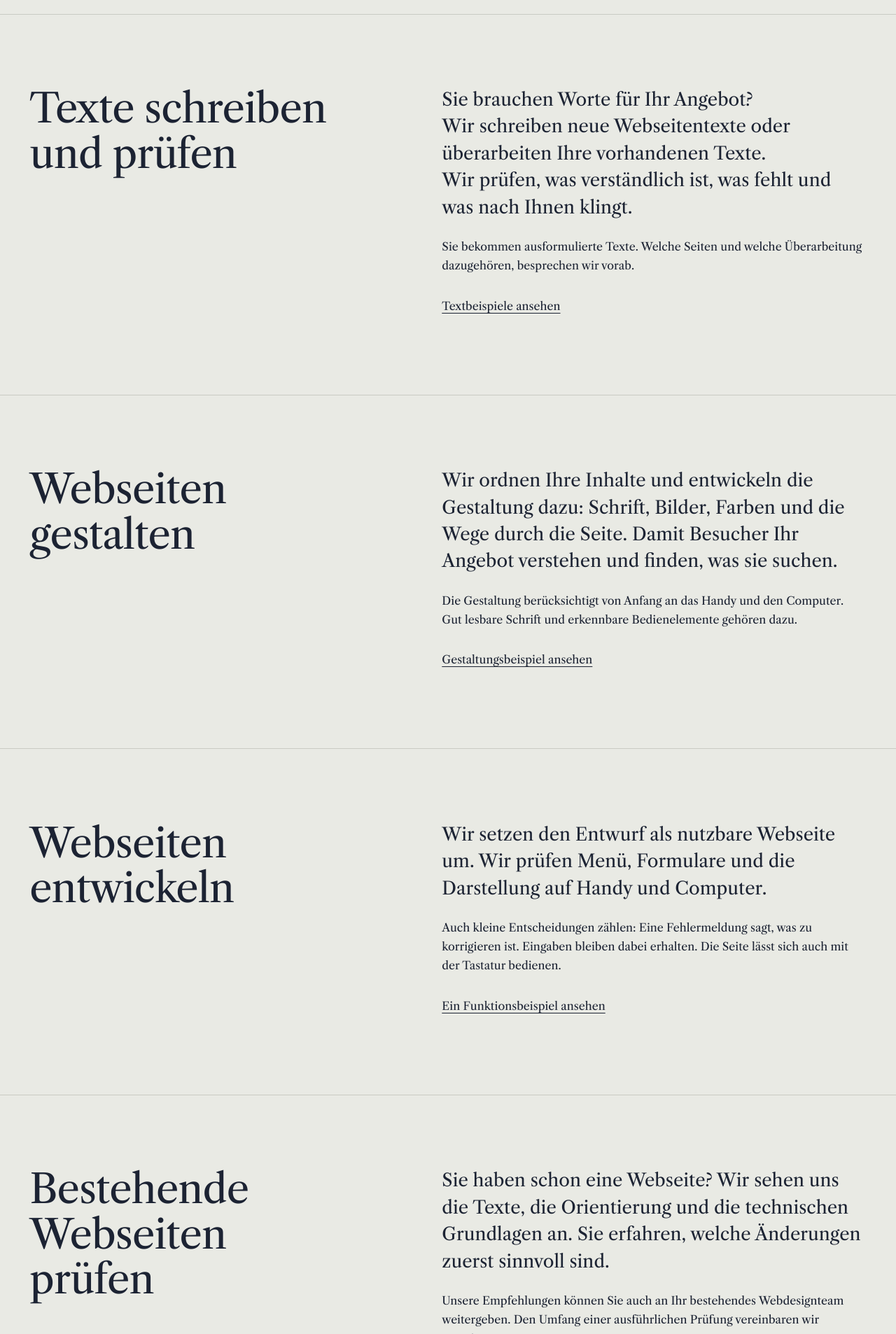
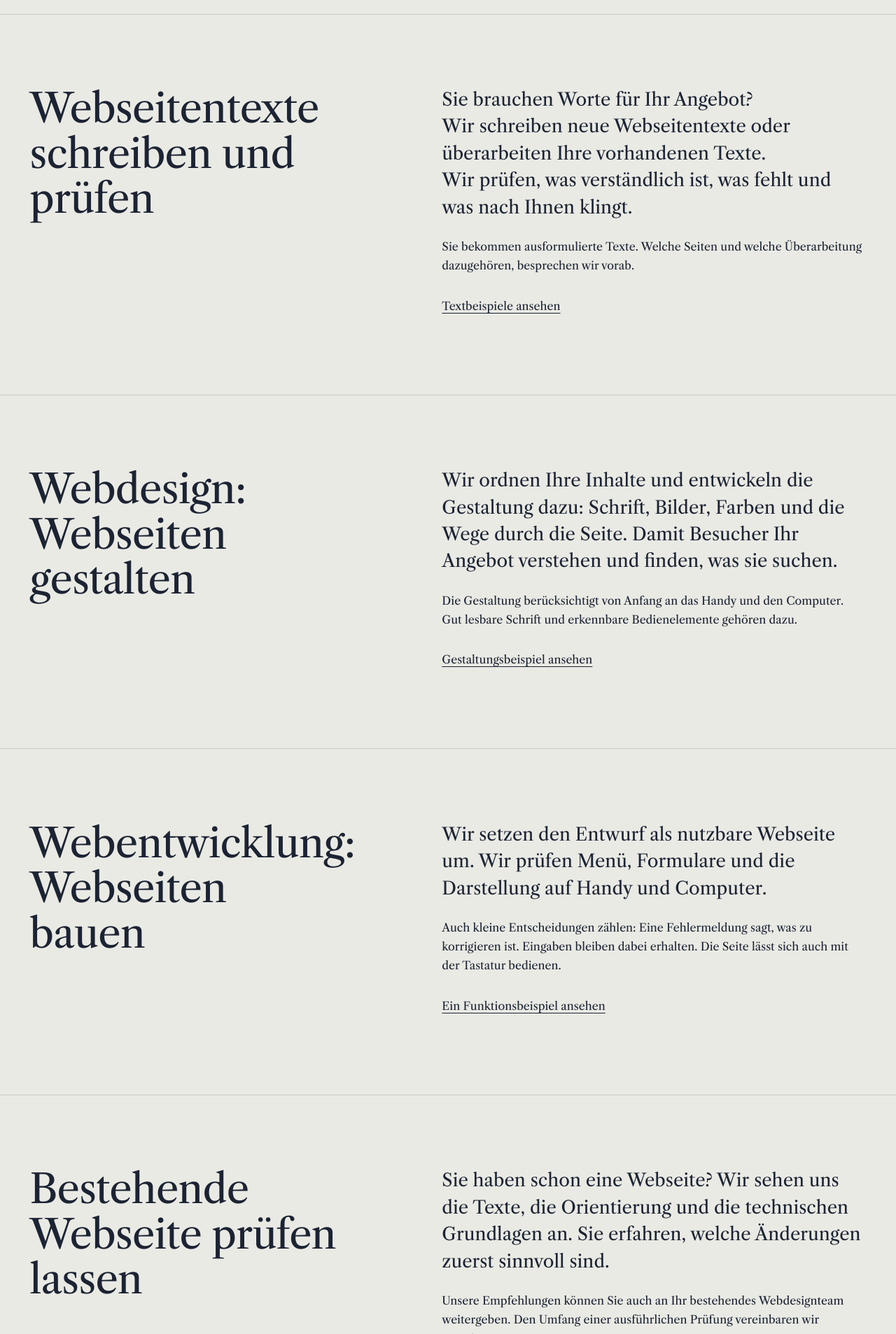
Before and after one commit to lillycontentcreatorwerkstatt-sudo/satzstrategie-webseite, a Next.js app in the folder webseiten-check/: page /leistungen in a window 1280 px wide. Shown: the part 500-2406 px from the top of the page at 70% size. Built offline with nearby package versions, Linux system fonts and the light colour scheme.

Commit message:
Suchbegriffe in Überschriften und Linktexten
Co-Authored-By: Claude Opus 5.5 <noreply@anthropic.com>

```diff
--- a/webseiten-check/src/app/beispiele/work-examples.tsx
+++ b/webseiten-check/src/app/beispiele/work-examples.tsx
@@ -26,7 +26,7 @@ export default function WorkExamples() {
       <details className="optional-demo"><summary>Die Fehlerhilfe selbst ausprobieren</summary><div className="work-demo"><p className="small-note">Nur eine Demonstration. Es&nbsp;wird nichts versendet oder gespeichert.</p><ValidationForm /></div></details>
       <a className="example-back" href="#beispielauswahl">Zur Beispielauswahl</a>
     </section>
-    <section className="open-case" id="zugang" aria-labelledby="example-access"><header><h2 id="example-access">Lesen<br />ohne Rätsel</h2><p>Lesbarkeit und Bedienung für jede Branche</p></header>
+    <section className="open-case" id="zugang" aria-labelledby="example-access"><header><h2 id="example-access">Barrierefrei lesen,<br />ohne Rätsel</h2><p>Lesbarkeit und Bedienung für jede Branche</p></header>
       <Comparison before={<figure className="contrast-sample"><svg viewBox="0 0 420 140" aria-hidden="true"><rect width="420" height="140" fill="#fff" /><text x="18" y="55" fill="#aaa" fontSize="25" fontFamily="Georgia,serif">Ihr Termin ist am Dienstag,</text><text x="18" y="95" fill="#aaa" fontSize="25" fontFamily="Georgia,serif">um 10 Uhr.</text></svg><figcaption>Hellgrau auf Weiß. Kontrast:&nbsp;<strong>2,3 : 1</strong>.</figcaption></figure>} after={<figure className="contrast-sample"><svg viewBox="0 0 420 140" aria-hidden="true"><rect width="420" height="140" fill="#fff" /><text x="18" y="55" fill="#1c2333" fontSize="25" fontFamily="Georgia,serif">Ihr Termin ist am Dienstag,</text><text x="18" y="95" fill="#1c2333" fontSize="25" fontFamily="Georgia,serif">um 10 Uhr.</text></svg><figcaption>Dunkle Schrift auf Weiß. Kontrast:&nbsp;<strong>18,9 : 1</strong>.</figcaption></figure>} />
       <p className="comparison-transcript">Vergleichstext: „Ihr&nbsp;Termin ist am Dienstag, um 10 Uhr.“</p>
       <Explanation before="Hellgraue Schrift hebt sich zu wenig vom weißen Hintergrund ab." change="Die Schrift wird dunkler. Wortlaut&nbsp;und Schriftgröße bleiben gleich." reason="Der Text lässt sich leichter erkennen. Die&nbsp;internationalen WCAG-Richtlinien nennen für normalen Text mindestens 4,5 : 1 Kontrast." />
--- a/webseiten-check/src/app/kontakt/page.tsx
+++ b/webseiten-check/src/app/kontakt/page.tsx
@@ -6,5 +6,5 @@ import CopyEmail from "../components/CopyEmail";
 import "../clear-journey.css";
 export const metadata = pageMetadata("/kontakt", "Kontakt mit Lilly und Piet | Satzstrategie", "Neue Texte, eine neue Webseite oder eine Ersteinschätzung? Schreiben Sie uns von Ihrem Vorhaben. Direkter Kontakt per E-Mail.");
 export default function KontaktPage() {
-  return <StudioShell active="/kontakt" flowFooter><section className="contact-layout"><div className="contact-intro"><h1>Ein guter<br />Anfang.</h1><p>Ein paar Zeilen genügen.<br />Erzählen Sie uns von Ihrem Vorhaben.</p><p>Neue Texte? Eine&nbsp;neue Webseite? Oder&nbsp;wissen Sie noch nicht, wo es hakt? Gemeinsam&nbsp;klären wir, was Sie brauchen. Sie&nbsp;bekommen zunächst eine Rückmeldung per E-Mail. Ob&nbsp;wir danach telefonieren, uns per Video oder vor Ort treffen, entscheiden wir gemeinsam.</p><span className="contact-signature">Bis bald,<br /><em>Lilly und Piet</em></span></div><div><ContactLetter /><div className="direct-email"><p>Oder schreiben Sie direkt:</p><CopyEmail email="kontakt@satzstrategie.de" /></div><div className="contact-alternative"><Link className="studio-button studio-button-secondary" href="/erster-blick">Eine Ersteinschätzung anfragen</Link></div></div></section></StudioShell>;
+  return <StudioShell active="/kontakt" flowFooter><section className="contact-layout"><div className="contact-intro"><h1>Ein guter<br />Anfang.</h1><p>Ein paar Zeilen genügen.<br />Erzählen Sie uns von Ihrem Vorhaben.</p><p>Neue Texte? Eine&nbsp;neue Webseite? Oder&nbsp;wissen Sie noch nicht, wo es hakt? Gemeinsam&nbsp;klären wir, was Sie brauchen. Sie&nbsp;bekommen zunächst eine Rückmeldung per E-Mail. Ob&nbsp;wir danach telefonieren, uns per Video oder vor Ort treffen, entscheiden wir gemeinsam.</p><span className="contact-signature">Bis bald,<br /><em>Lilly und Piet</em></span></div><div><ContactLetter /><div className="direct-email"><p>Oder schreiben Sie direkt:</p><CopyEmail email="kontakt@satzstrategie.de" /></div><div className="contact-alternative"><Link className="studio-button studio-button-secondary" href="/erster-blick">Kostenlose Ersteinschätzung anfragen</Link></div></div></section></StudioShell>;
 }
--- a/webseiten-check/src/app/leistungen/page.tsx
+++ b/webseiten-check/src/app/leistungen/page.tsx
@@ -5,10 +5,10 @@ import "../clear-journey.css";
 
 export const metadata = pageMetadata("/leistungen", "Webseitentexte schreiben lassen & Webdesign | Satzstrategie", "Wir schreiben und überarbeiten Webseitentexte, gestalten und entwickeln Webseiten und prüfen bestehende Seiten. Umfang und Preis klären wir gemeinsam.");
 const services = [
-  { id: "texte", title: "Texte schreiben und prüfen", copy: "Sie brauchen Worte für Ihr Angebot? Wir\u00A0schreiben neue Webseitentexte oder überarbeiten Ihre vorhandenen Texte. Wir\u00A0prüfen, was verständlich ist, was fehlt und was nach Ihnen klingt.", result: "Sie bekommen ausformulierte Texte. Welche\u00A0Seiten und welche Überarbeitung dazugehören, besprechen wir vorab.", link: "/beispiele#text", label: "Textbeispiele ansehen" },
-  { id: "gestaltung", title: "Webseiten gestalten", copy: "Wir ordnen Ihre Inhalte und entwickeln die Gestaltung dazu: Schrift, Bilder, Farben und die Wege durch die Seite. Damit\u00A0Besucher Ihr Angebot verstehen und finden, was sie suchen.", result: "Die Gestaltung berücksichtigt von Anfang an das Handy und den Computer. Gut\u00A0lesbare Schrift und erkennbare Bedienelemente gehören dazu.", link: "/beispiele#design", label: "Gestaltungsbeispiel ansehen" },
-  { id: "entwicklung", title: "Webseiten entwickeln", copy: "Wir setzen den Entwurf als nutzbare Webseite um. Wir\u00A0prüfen Menü, Formulare und die Darstellung auf Handy und Computer.", result: "Auch kleine Entscheidungen zählen: Eine\u00A0Fehlermeldung sagt, was zu korrigieren ist. Eingaben\u00A0bleiben dabei erhalten. Die\u00A0Seite lässt sich auch mit der Tastatur bedienen.", link: "/beispiele#code", label: "Ein Funktionsbeispiel ansehen" },
-  { id: "webseitenberatung", title: "Bestehende Webseiten prüfen", copy: "Sie haben schon eine Webseite? Wir\u00A0sehen uns die Texte, die Orientierung und die technischen Grundlagen an. Sie\u00A0erfahren, welche Änderungen zuerst sinnvoll sind.", result: "Unsere Empfehlungen können Sie auch an Ihr bestehendes Webdesignteam weitergeben. Den\u00A0Umfang einer ausführlichen Prüfung vereinbaren wir gemeinsam.", link: "/erster-blick", label: "Kostenlose Ersteinschätzung anfragen" },
+  { id: "texte", title: "Webseitentexte schreiben und prüfen", copy: "Sie brauchen Worte für Ihr Angebot? Wir\u00A0schreiben neue Webseitentexte oder überarbeiten Ihre vorhandenen Texte. Wir\u00A0prüfen, was verständlich ist, was fehlt und was nach Ihnen klingt.", result: "Sie bekommen ausformulierte Texte. Welche\u00A0Seiten und welche Überarbeitung dazugehören, besprechen wir vorab.", link: "/beispiele#text", label: "Textbeispiele ansehen" },
+  { id: "gestaltung", title: "Webdesign: Webseiten gestalten", copy: "Wir ordnen Ihre Inhalte und entwickeln die Gestaltung dazu: Schrift, Bilder, Farben und die Wege durch die Seite. Damit\u00A0Besucher Ihr Angebot verstehen und finden, was sie suchen.", result: "Die Gestaltung berücksichtigt von Anfang an das Handy und den Computer. Gut\u00A0lesbare Schrift und erkennbare Bedienelemente gehören dazu.", link: "/beispiele#design", label: "Gestaltungsbeispiel ansehen" },
+  { id: "entwicklung", title: "Webentwicklung: Webseiten bauen", copy: "Wir setzen den Entwurf als nutzbare Webseite um. Wir\u00A0prüfen Menü, Formulare und die Darstellung auf Handy und Computer.", result: "Auch kleine Entscheidungen zählen: Eine\u00A0Fehlermeldung sagt, was zu korrigieren ist. Eingaben\u00A0bleiben dabei erhalten. Die\u00A0Seite lässt sich auch mit der Tastatur bedienen.", link: "/beispiele#code", label: "Ein Funktionsbeispiel ansehen" },
+  { id: "webseitenberatung", title: "Bestehende Webseite prüfen lassen", copy: "Sie haben schon eine Webseite? Wir\u00A0sehen uns die Texte, die Orientierung und die technischen Grundlagen an. Sie\u00A0erfahren, welche Änderungen zuerst sinnvoll sind.", result: "Unsere Empfehlungen können Sie auch an Ihr bestehendes Webdesignteam weitergeben. Den\u00A0Umfang einer ausführlichen Prüfung vereinbaren wir gemeinsam.", link: "/erster-blick", label: "Kostenlose Ersteinschätzung anfragen" },
 ];
 // Häufige Fragen, so formuliert, wie Menschen danach suchen; die Antwort steht im ersten Satz.
 const faqs: { q: string; a: string; steps?: string[]; link?: { href: string; label: string } }[] = [
@@ -25,7 +25,7 @@ export default function ServicesPage() {
   return <StudioShell active="/leistungen" flowFooter>
     <header className="offer-header section-space"><h1>Was wir für<br />Sie tun.</h1><div><p className="large-copy">Vom einzelnen Text bis zur neuen Webseite.</p><p>Sie können uns mit einer konkreten Aufgabe beauftragen oder Text, Gestaltung und Entwicklung zusammen angehen.</p><Link className="studio-button" href="/kontakt">Projekt anfragen</Link></div></header>
     <div className="service-details">{services.map(service => <section className="service-detail section-space" id={service.id} key={service.id}><h2>{service.title}</h2><div><p className="large-copy">{service.copy}</p><p>{service.result}</p><Link href={service.link}>{service.label}</Link></div></section>)}</div>
-    <section className="working-together section-space"><h2>So arbeiten<br />wir zusammen</h2><div><h3>Was gehört zu Ihrem Auftrag?</h3><p>Eine Textkorrektur braucht etwas anderes als eine neue Webseite. Wir&nbsp;besprechen Ihre Branche, den Umfang, nötige Recherchen und das Material, das bereits vorliegt – etwa Texte und Bilder. Danach&nbsp;vereinbaren wir den Preis.</p><h3>Wie sprechen wir miteinander?</h3><p>Eine erste Einschätzung bekommen Sie normalerweise per E-Mail. Lieber&nbsp;anders? Sagen&nbsp;Sie es einfach. Ob&nbsp;wir danach telefonieren, uns per Video oder vor Ort treffen, entscheiden wir gemeinsam.</p><h3>Sie möchten erst einen Eindruck?</h3><p>Für eine bestehende Webseite geben wir Ihnen ein bis zwei konkrete Hinweise kostenlos per E-Mail. Ihre&nbsp;Ersteinschätzung erhalten Sie werktags innerhalb von 24 Stunden. Das&nbsp;ist eine kurze Ersteinschätzung, keine vollständige Prüfung.</p><Link href="/erster-blick">Den kostenlosen ersten Blick anfragen</Link></div></section>
+    <section className="working-together section-space"><h2>So arbeiten<br />wir zusammen</h2><div><h3>Was gehört zu Ihrem Auftrag?</h3><p>Eine Textkorrektur braucht etwas anderes als eine neue Webseite. Wir&nbsp;besprechen Ihre Branche, den Umfang, nötige Recherchen und das Material, das bereits vorliegt – etwa Texte und Bilder. Danach&nbsp;vereinbaren wir den Preis.</p><h3>Wie sprechen wir miteinander?</h3><p>Eine erste Einschätzung bekommen Sie normalerweise per E-Mail. Lieber&nbsp;anders? Sagen&nbsp;Sie es einfach. Ob&nbsp;wir danach telefonieren, uns per Video oder vor Ort treffen, entscheiden wir gemeinsam.</p><h3>Sie möchten erst einen Eindruck?</h3><p>Für eine bestehende Webseite geben wir Ihnen ein bis zwei konkrete Hinweise kostenlos per E-Mail. Ihre&nbsp;Ersteinschätzung erhalten Sie werktags innerhalb von 24 Stunden. Das&nbsp;ist eine kurze Ersteinschätzung, keine vollständige Prüfung.</p><Link href="/erster-blick">Webseite kostenlos prüfen lassen</Link></div></section>
     <section className="faq section-space" aria-labelledby="faq-title"><h2 id="faq-title">Häufige<br />Fragen</h2><div>{faqs.map(faq => <details key={faq.q}><summary><h3>{faq.q}</h3></summary><p>{faq.a}</p>{faq.steps && <ol>{faq.steps.map(step => <li key={step}>{step}</li>)}</ol>}{faq.link && <Link href={faq.link.href}>{faq.link.label}</Link>}</details>)}</div></section>
     <StudioNext href="/kontakt" label="Schreiben Sie uns, was Sie brauchen. Den&nbsp;Umfang klären wir gemeinsam." actionLabel="Projekt anfragen">Was möchten Sie<br />angehen?</StudioNext>
   </StudioShell>;
```
